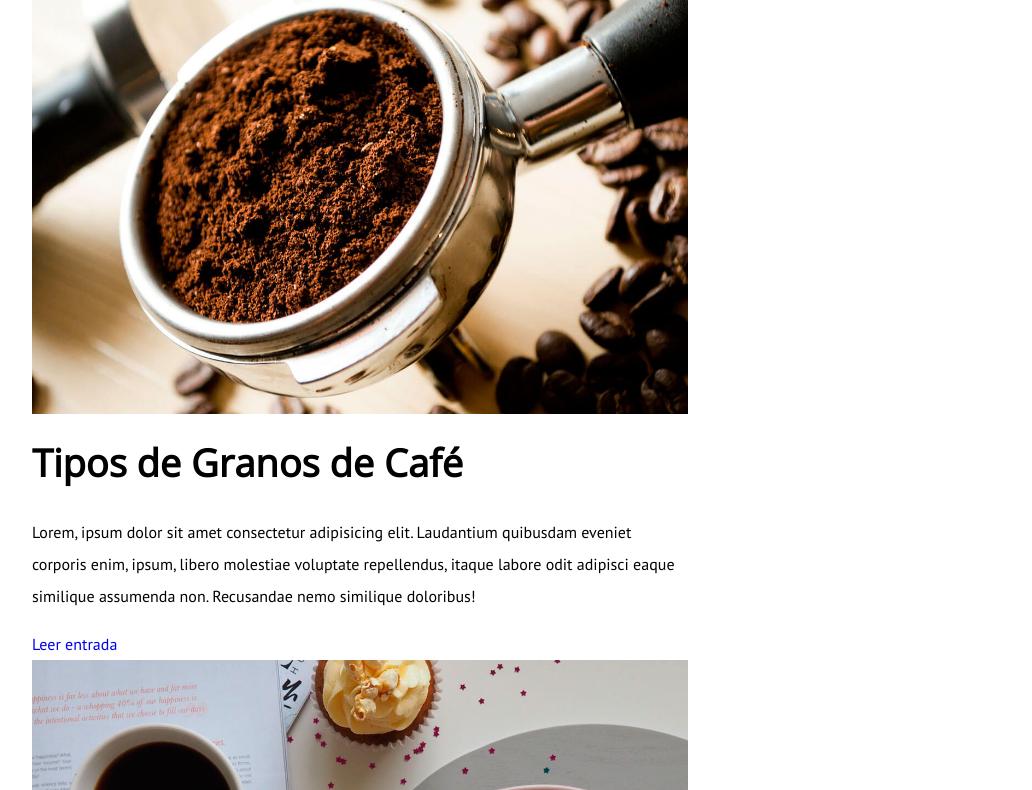
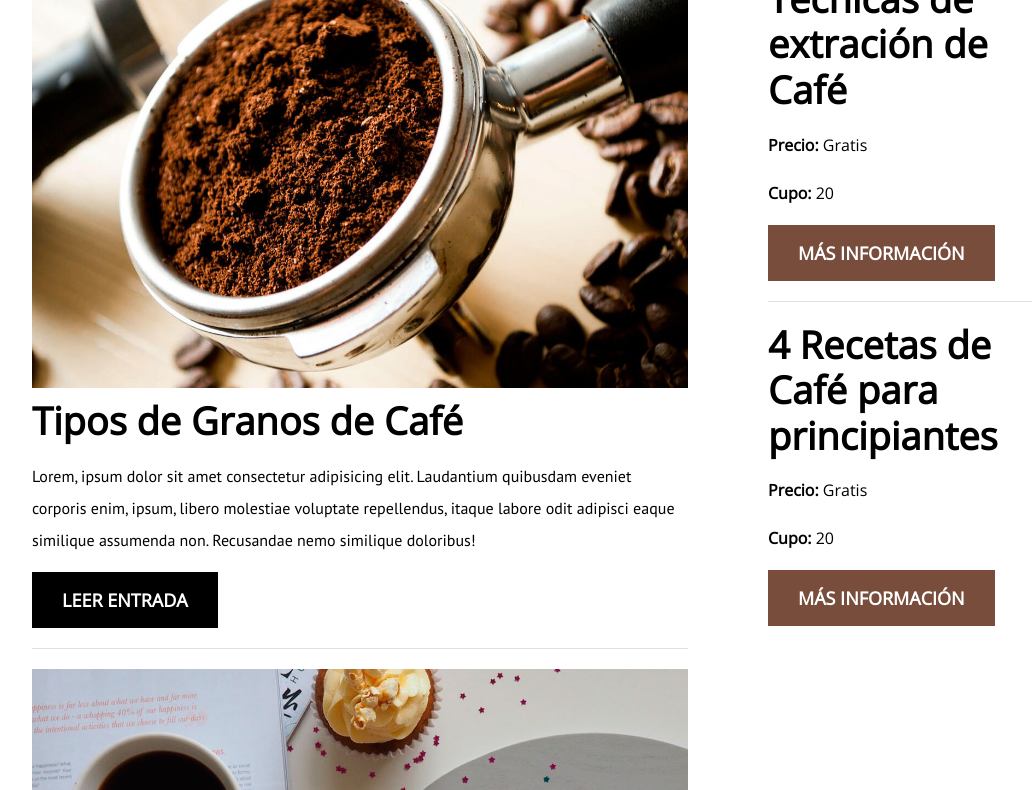
Before and after one commit to Luis-zunino/Blog_de_Cafe, a website: page index.html in a window 1280 px wide. Shown: the part 765-1555 px from the top of the page, without its empty margins (96-1128 px from the left). Drawn offline with nearby package versions, Linux system fonts and the light colour scheme.

Commit message:
se finaliza el main

```diff
--- a/ASSETS/SASS/PARTES/_contenido.scss
+++ b/ASSETS/SASS/PARTES/_contenido.scss
@@ -7,7 +7,40 @@
         column-gap: 4rem;
     }
 
-    .blog {}
+    .blog {
+        .entrada {
+            border-bottom: 1px solid $claro;
+            margin-bottom: 2rem;
 
-    .sidebar {}
+            &:last-of-type {
+                border: none;
+                margin: 0;
+            }
+        }
+    }
 }
+
+.sidebar {
+    .cursos {
+        list-style: none;
+
+        .curso {
+            border-bottom: 1px solid $claro;
+            margin-bottom: 2rem;
+
+            &:last-of-type {
+                border: none;
+                margin: 0;
+            }
+
+            .cursoLabel {
+                font-family: $fuenteH;
+                font-weight: 700;
+            }
+
+            .cursoInfo {
+                font-weight: normal;
+            }
+        }
+    }
+}
--- a/ASSETS/SASS/PARTES/_variables.scss
+++ b/ASSETS/SASS/PARTES/_variables.scss
@@ -3,3 +3,4 @@ $fuenteP:'PT Sans', sans-serif;
 $primario: #784D3C;
 $blanco: #fff;
 $negro:#000;
+$claro: #e1e1e1;
--- a/ASSETS/SASS/style.scss
+++ b/ASSETS/SASS/style.scss
@@ -30,6 +30,7 @@ h2,
 h3,
 h4 {
     font-family: $fuenteH;
+    line-height: 1.2;
 }
 
 h1 {
@@ -68,3 +69,27 @@ img {
 .centrarTexto {
     text-align: center;
 }
+
+.boton {
+    display: block;
+    font-family: $fuenteH;
+    color: $blanco;
+    text-align: center;
+    padding: 1rem 3rem;
+    font-size: 1.8rem;
+    text-transform: uppercase;
+    font-weight: 700;
+    margin-bottom: 2rem;
+
+    @media(min-width: 768px) {
+        display: inline-block;
+    }
+}
+
+.btnPrimario {
+    background-color: $negro;
+}
+
+.btnSecundario {
+    background-color: $primario;
+}
--- a/index.html
+++ b/index.html
@@ -47,8 +47,11 @@
                         assumenda non. Recusandae nemo similique doloribus!</p>
                     <a href="entrada.html" class="boton btnPrimario">Leer entrada</a>
                 </div>
-                <div><img src="ASSETS/img/blog2.jpg" alt="Imagen Blog"></div>
-
+            </article>
+            <article class="entrada">
+                <div>
+                    <img src="ASSETS/img/blog2.jpg" alt="Imagen Blog">
+                </div>
                 <div class="contenidoEntrada">
                     <h4 class="noMargin">3 deliciosas recetas de Café</h4>
                     <p>Lorem, ipsum dolor sit amet consectetur adipisicing elit. Laudantium quibusdam eveniet corporis
@@ -56,12 +59,15 @@
                         assumenda non. Recusandae nemo similique doloribus!</p>
                     <a href="entrada.html" class="boton btnPrimario">Leer entrada</a>
                 </div>
+            </article>
+            <article class="entrada">
                 <div><img src="ASSETS/img/blog3.jpg" alt="Imagen Blog"></div>
-
                 <div class="contenidoEntrada">
                     <h4 class="noMargin">Beneficios del Café</h4>
-                    <p>Lorem, ipsum dolor sit amet consectetur adipisicing elit. Laudantium quibusdam eveniet corporis
-                        enim, ipsum, libero molestiae voluptate repellendus, itaque labore odit adipisci eaque similique
+                    <p>Lorem, ipsum dolor sit amet consectetur adipisicing elit. Laudantium quibusdam eveniet
+                        corporis
+                        enim, ipsum, libero molestiae voluptate repellendus, itaque labore odit adipisci eaque
+                        similique
                         assumenda non. Recusandae nemo similique doloribus!</p>
                     <a href="entrada.html" class="boton btnPrimario">Leer entrada</a>
                 </div>
@@ -69,6 +75,22 @@
         </main>
         <aside class="sidebar">
             <h3>Nuestros Cursos y Talleres</h3>
+            <ul class="cursos noPading">
+                <li class="curso">
+                    <h4 class="noMargin">Técnicas de extración de Café</h4>
+                    <p class="cursoLabel">Precio: <span class="cursoInfo">Gratis</span></p>
+                    <p class="cursoLabel">Cupo: <span class="cursoInfo">20</span></p>
+                    <a href="entrada.html" class="boton btnSecundario">Más información</a>
+
+                </li>
+                <li class="curso">
+                    <h4 class="noMargin">4 Recetas de Café para principiantes</h4>
+                    <p class="cursoLabel">Precio: <span class="cursoInfo">Gratis</span></p>
+                    <p class="cursoLabel">Cupo: <span class="cursoInfo">20</span></p>
+                    <a href="entrada.html" class="boton btnSecundario">Más información</a>
+
+                </li>
+            </ul>
         </aside>
     </div>
 </body>
```
Also changed, not shown: ASSETS/CSS/style.css.
